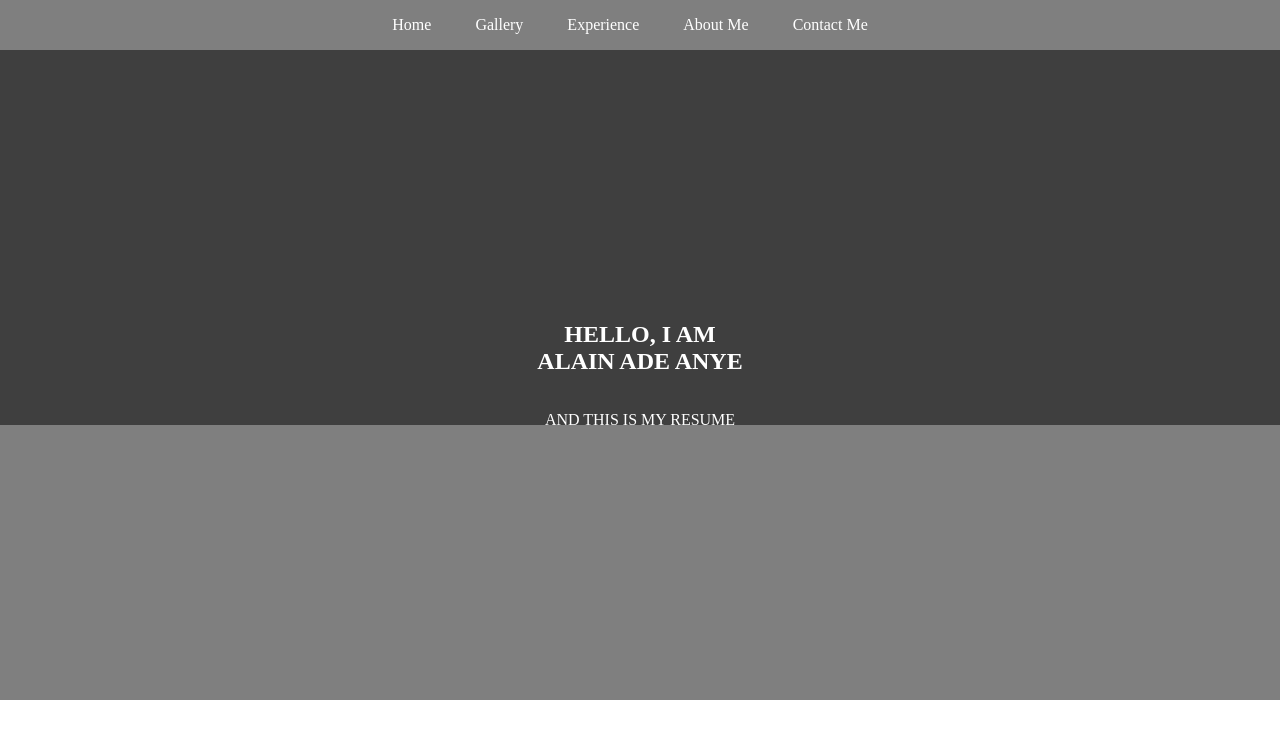
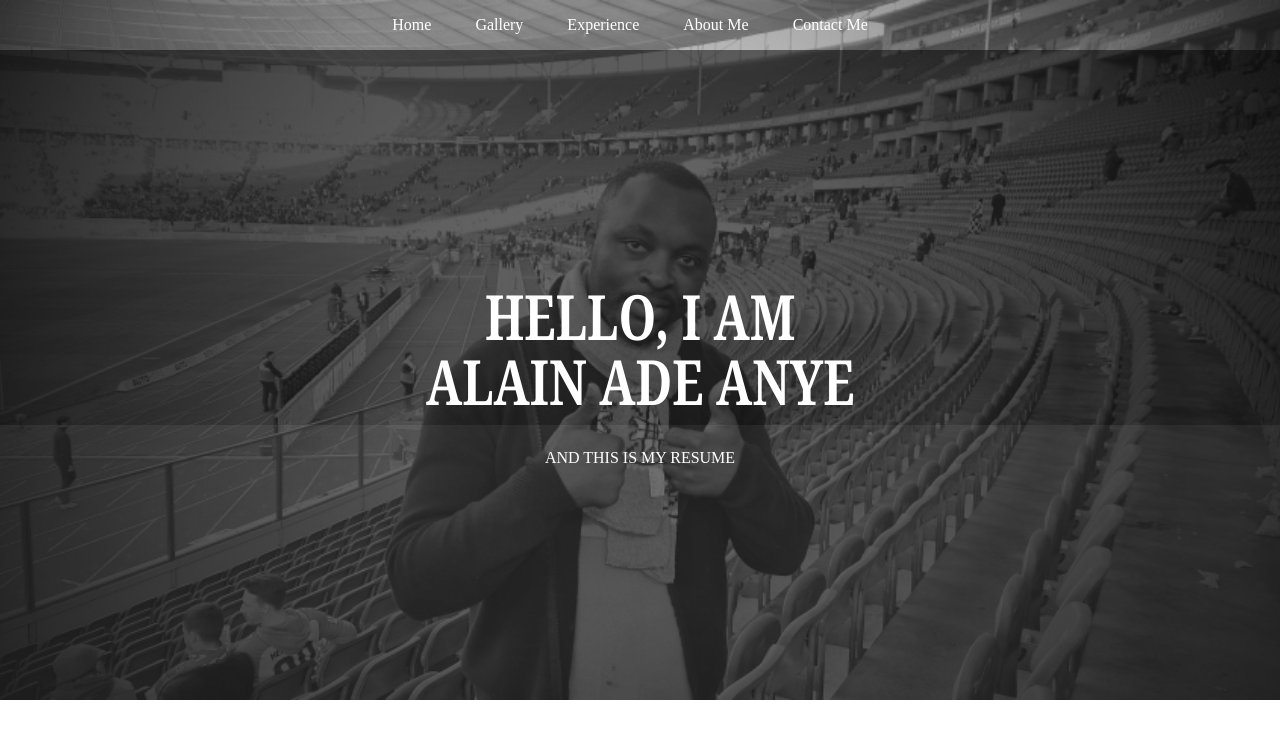
Before and after one commit to Alain2020/alain-s-webpage, a plain HTML site: page index.html in a window 1280 px wide. Drawn offline with Linux system fonts and the light colour scheme.

Commit message:
Made changes and add font family

```diff
--- a/assets/css/style.css
+++ b/assets/css/style.css
@@ -49,3 +49,22 @@
     color: white;
 
 }
+#home::before{
+    content: "";
+    position: absolute;
+    top: 0;
+    left: 0;
+    background: url('../images/alain02.jpg') no-repeat center center/cover;
+    height: 700px;
+    width: 100%;
+    z-index: -1;
+    opacity: .8;
+}
+
+.heading{
+    color: white;
+    font-size: 3rem;
+    font-family: Georgia, 'Times New Roman', Times, serif;
+    text-align: center;
+    transform: scale(1,1.3);
+}
```
